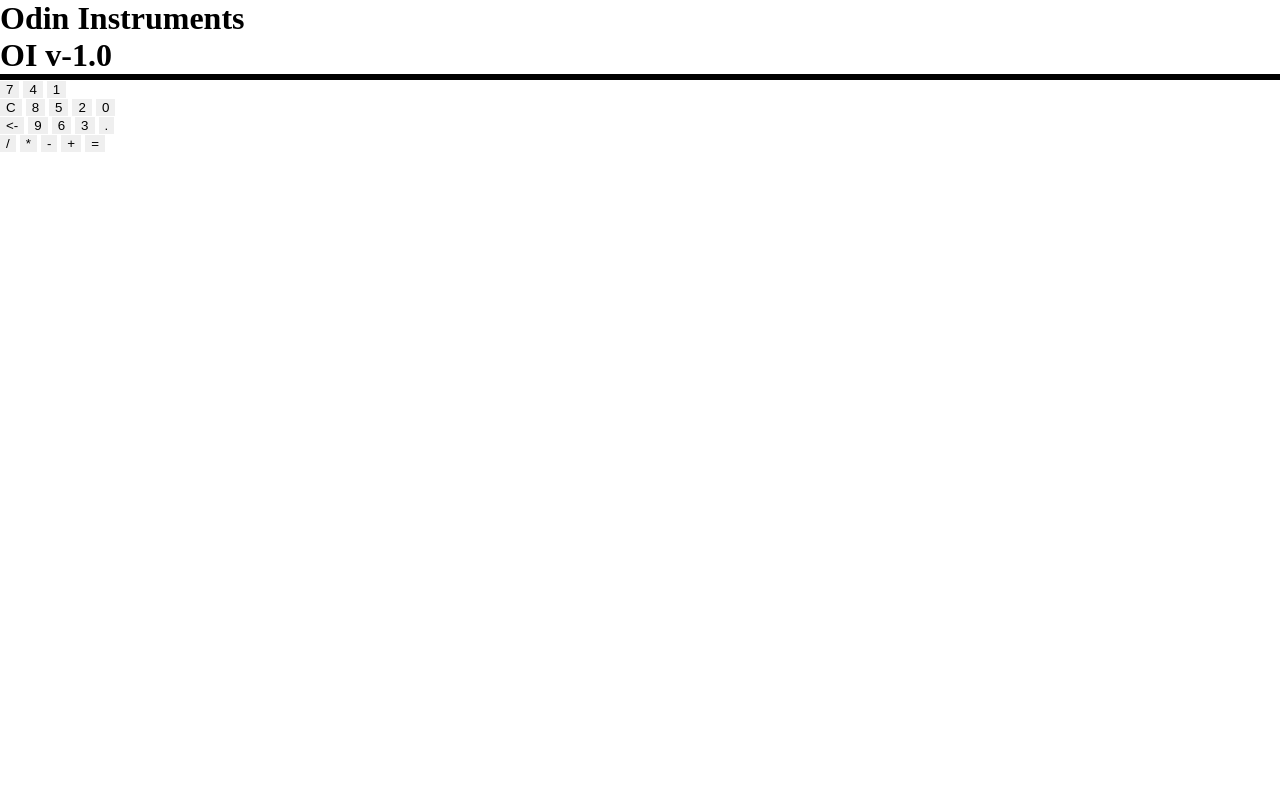
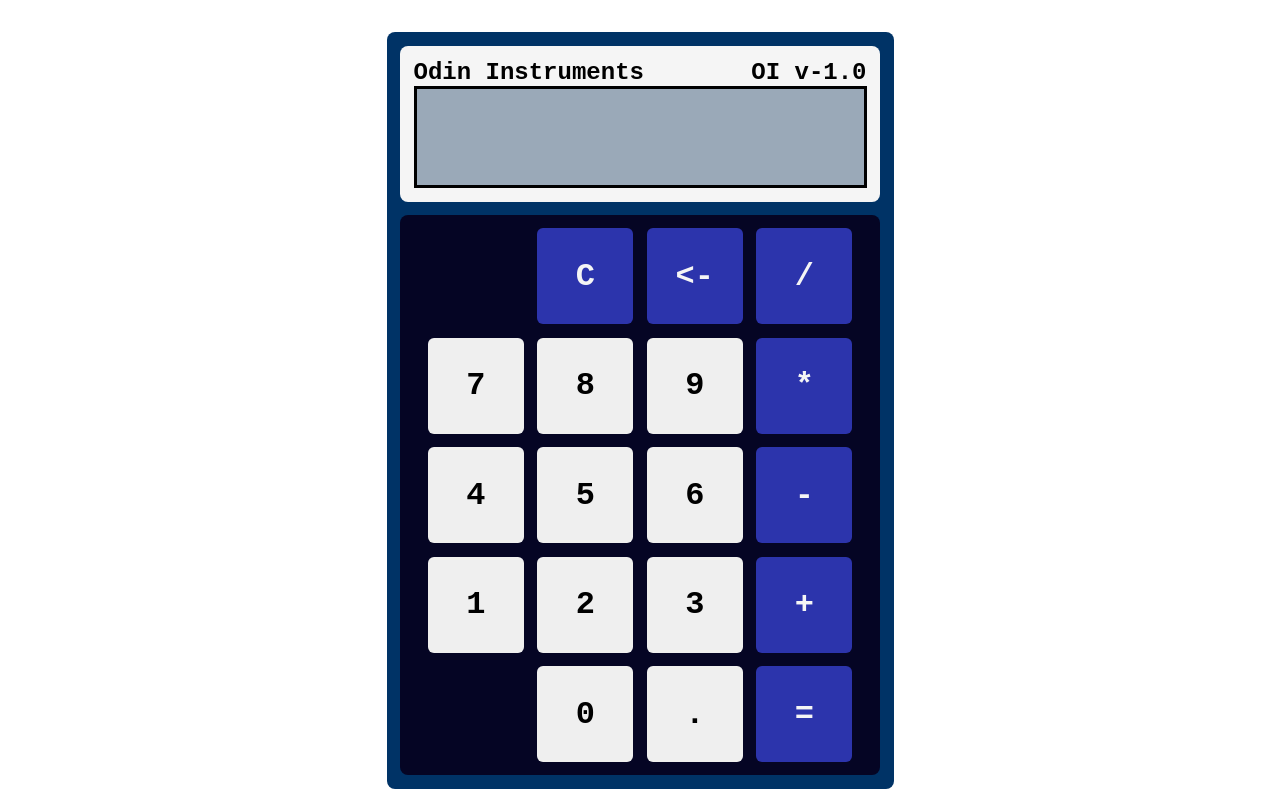
Before and after one commit to aspray0/odin-calculator, a plain HTML site: page index.html in a window 1280 px wide. Drawn offline with Linux system fonts and the light colour scheme.

Commit message:
Adjust layout to resemble calculator via flex, colors

```diff
--- a/style.css
+++ b/style.css
@@ -4,8 +4,96 @@
   box-sizing: border-box;
   margin: 0px;
   border: 0px;
+  font-family: 'Courier New', Courier, monospace;
+  font-size: 32px;
+}
+
+h1 {
+  display: flex;
+  justify-content: space-between;
+}
+
+h1 > div {
+  font-size: 24px;
+}
+
+body {
+  display: flex;
+  flex-flow: column nowrap;
+  justify-content: center;
+  align-items: center;
+  margin-top: 1em;
+}
+
+.container {
+  box-sizing: content-box;
+  padding: 13.5px;
+  border-radius: 8px;
+  background-color: #003366;
+  width: 480px;
+  display: flex;
+  flex-flow: column nowrap;
+  justify-content: space-between;
+  gap: 13.5px;
+}
+
+.button-container {
+  border-radius: 8px;
+  background-color: #050524;
+  height: 560px;
+  flex: 1;
+  display: flex;
+  justify-content: center;
+  align-items: center;
+  gap: 13.5px;
+}
+
+.button-column {
+  display: flex;
+  height: 560px;
+  width: 96px;
+  flex-flow: column nowrap;
+  justify-content: center;
+  gap: 13.5px;
+  align-items: center;
+}
+
+button {
+  width: 96px;
+  height: 96px;
+  border-radius: 6px;
+  font-weight: bold;
+  text-align: center;
+  display: flex;
+  justify-content: center;
+  align-items: center;
+}
+
+.display-container {
+  background-color: whitesmoke;
+  border-radius: 8px;
+  padding: 13.5px;
+  width: 480px;
 }
 
 .display {
+  padding: 0px 4px;
+  display: flex;
+  font-size: 46px;
+  justify-content: flex-end;
+  white-space: nowrap;
+  overflow: hidden;
+  align-items: center;
+  box-sizing: content-box;
   border: 3px solid black;
+  height: 96px;
+  background-color: rgb(154, 169, 184);
 }
+
+.opButton,
+.eqButton,
+.clButton,
+.bkButton {
+  background-color: rgba(57, 67, 214, 0.767);
+  color: whitesmoke;
+}
```
